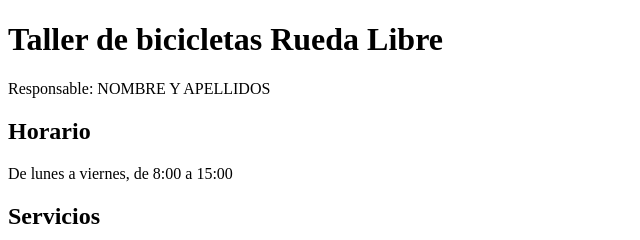
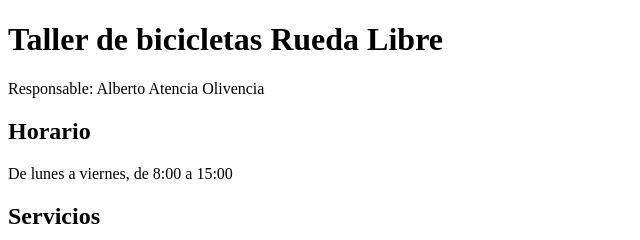
Before and after one commit to Alberto-Atencia-Olivencia/o-examen-rueda-atencia, a plain HTML site: page index.html in a window 1280 px wide. Shown: the top 240 px of the page, 0-640 px from the left. Drawn offline with Linux system fonts and the light colour scheme.

Commit message:
1.3  (AAO)

```diff
--- a/index.html
+++ b/index.html
@@ -6,7 +6,7 @@
 </head>
 <body>
   <h1>Taller de bicicletas Rueda Libre</h1>
-  <p>Responsable: NOMBRE Y APELLIDOS</p>
+  <p>Responsable: Alberto Atencia Olivencia</p>
 
   <h2>Horario</h2>
   <p>De lunes a viernes, de 8:00 a 15:00</p>
```
